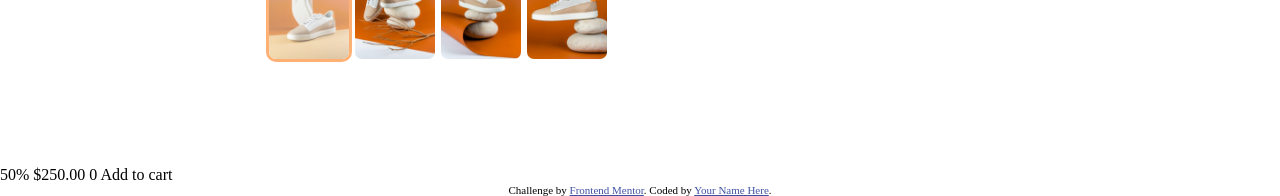
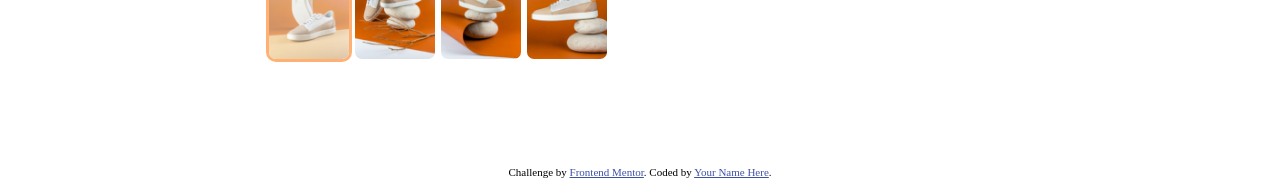
Before and after one commit to Abik-Newar/ecommerce-product-page, a plain HTML site: page index.html in a window 1280 px wide. Shown: the part 645-841 px from the top of the page. Drawn offline with Linux system fonts and the light colour scheme.

Commit message:
Completed html part

```diff
--- a/index.html
+++ b/index.html
@@ -124,9 +124,6 @@
     </div>
 
 
-
-    50% $250.00 0 Add to cart
-
     <div class="attribution">
       Challenge by
       <a href="https://www.frontendmentor.io?ref=challenge" target="_blank"
```
